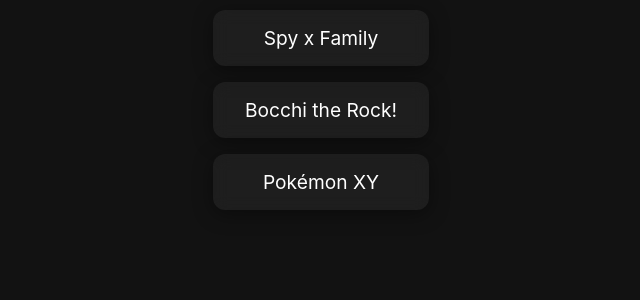
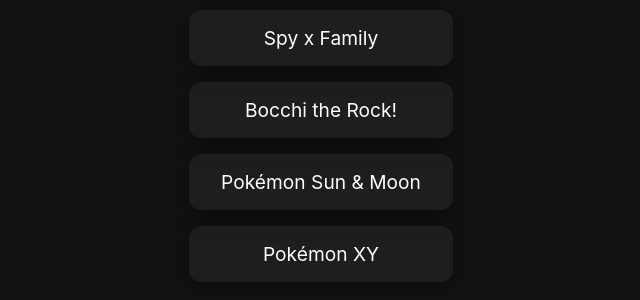
Before and after one commit to padnar/padnar.github.io, a plain HTML site: page index.html in a window 1280 px wide. Shown: the part 130-430 px from the top of the page, without its empty margins (319-959 px from the left). Drawn offline with Linux system fonts and the light colour scheme.

Commit message:
Update index.html

```diff
--- a/index.html
+++ b/index.html
@@ -46,6 +46,7 @@
   <div class="series-grid">
     <a href="spyxfamily.html">Spy x Family</a>
     <a href="bocchi.html">Bocchi the Rock!</a>
+    <a href="Pokemon_Sun_and_moon.html">Pokémon Sun & Moon</a>
     <a href="berserk.html">Pokémon XY</a>
   </div>
 </body>
```
